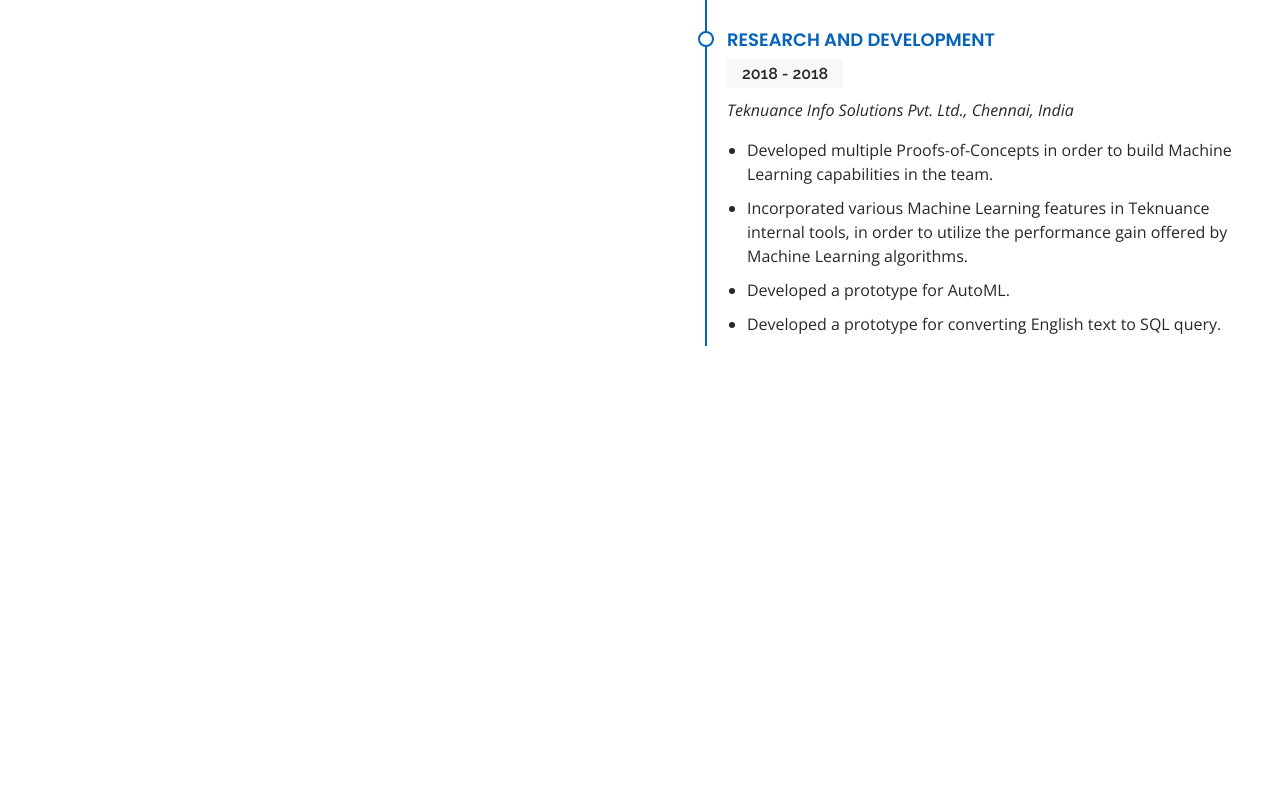
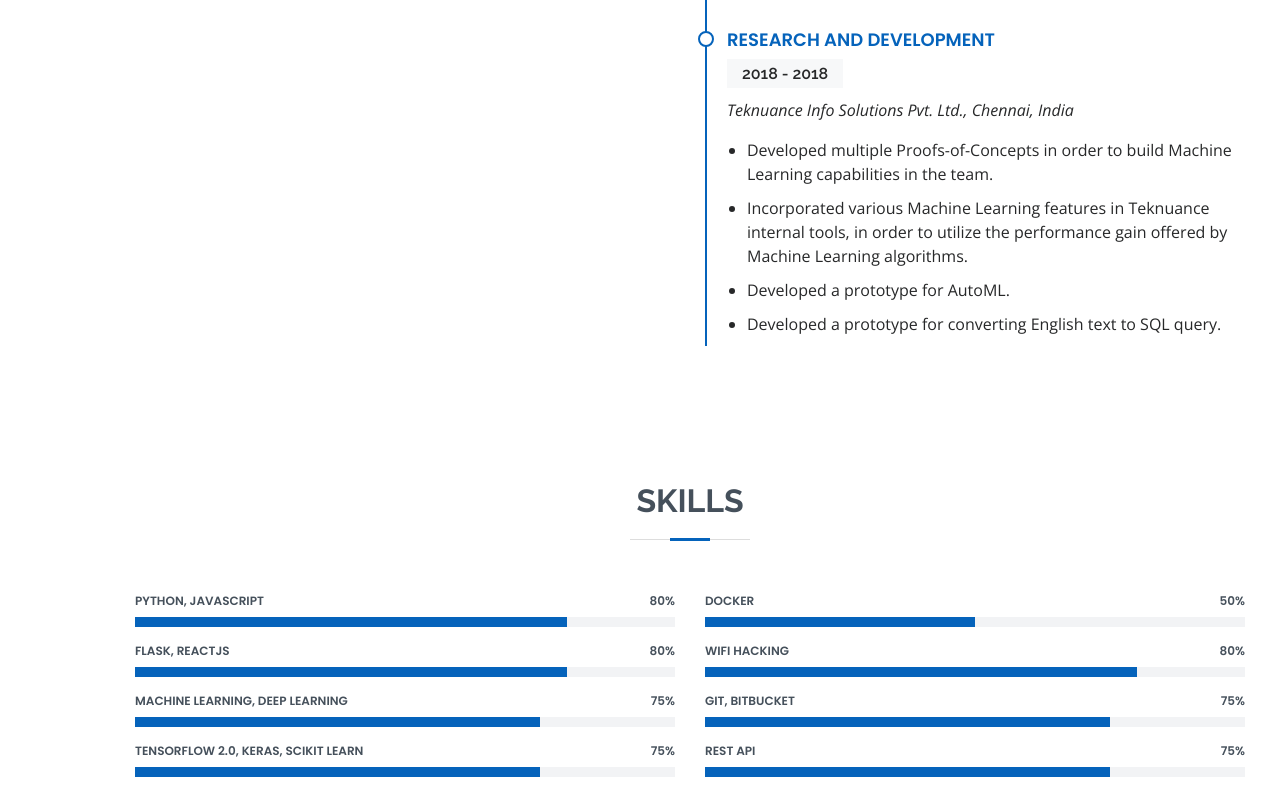
Before and after one commit to Joish/Joish.github.io, a plain HTML site: page index.html in a window 1280 px wide. Shown: the part 2004-2800 px from the top of the page. Before the commit the page ends 2426 px from the top, so only its background shows below. Drawn offline with nearby package versions, Linux system fonts and the light colour scheme.

Commit message:
Finished skill section

```diff
--- a/index.html
+++ b/index.html
@@ -50,6 +50,7 @@
         <li class="active"><a href="#hero"><i class="bx bx-home"></i> <span>Home</span></a></li>
         <li><a href="#about"><i class="bx bx-user"></i> <span>About</span></a></li>
         <li><a href="#resume"><i class="bx bx-file-blank"></i> <span>Resume</span></a></li>
+        <li><a href="#skills"><i class="bx bxs-certification"></i> <span>Skill</span></a></li>
         <!-- <li><a href="#portfolio"><i class="bx bx-book-content"></i> <span>Portfolio</span></a></li> -->
         <!-- <li><a href="#services"><i class="bx bx-server"></i> <span>Services</span></a></li> -->
         <!-- <li><a href="#contact"><i class="bx bx-envelope"></i> <span>Contact</span></a></li>  -->
@@ -213,6 +214,116 @@
     <!-- End Resume Section -->
 
 
+    <!-- ======= Skills Section ======= -->
+    <section id="skills" class="skills section-bg">
+      <div class="container" data-aos="fade-up">
+
+        <div class="section-title">
+          <h2>Skills</h2>
+          <p>
+            <!-- Magnam dolores commodi suscipit. Necessitatibus eius consequatur ex aliquid fuga eum quidem. Sit sint
+            consectetur velit. Quisquam quos quisquam cupiditate. Et nemo qui impedit suscipit alias ea. Quia fugiat sit
+            in iste officiis commodi quidem hic quas.</p> -->
+        </div>
+
+        <div class="row skills-content">
+
+          <div class="col-lg-6">
+
+            <div class="progress">
+              <span class="skill">Python, JavaScript <i class="val">80%</i></span>
+              <div class="progress-bar-wrap">
+                <div class="progress-bar" role="progressbar" aria-valuenow="80" aria-valuemin="0" aria-valuemax="100">
+                </div>
+              </div>
+            </div>
+
+            <div class="progress">
+              <span class="skill">Flask, ReactJS <i class="val">80%</i></span>
+              <div class="progress-bar-wrap">
+                <div class="progress-bar" role="progressbar" aria-valuenow="80" aria-valuemin="0" aria-valuemax="100">
+                </div>
+              </div>
+            </div>
+
+            <div class="progress">
+              <span class="skill">Machine Learning, Deep Learning <i class="val">75%</i></span>
+              <div class="progress-bar-wrap">
+                <div class="progress-bar" role="progressbar" aria-valuenow="75" aria-valuemin="0" aria-valuemax="100">
+                </div>
+              </div>
+            </div>
+
+            <div class="progress">
+              <span class="skill">TensorFlow 2.0, Keras, scikit learn <i class="val">75%</i></span>
+              <div class="progress-bar-wrap">
+                <div class="progress-bar" role="progressbar" aria-valuenow="75" aria-valuemin="0" aria-valuemax="100">
+                </div>
+              </div>
+            </div>
+
+            <div class="progress">
+              <span class="skill">Mongo, MySQL <i class="val">65%</i></span>
+              <div class="progress-bar-wrap">
+                <div class="progress-bar" role="progressbar" aria-valuenow="65" aria-valuemin="0" aria-valuemax="100">
+                </div>
+              </div>
+            </div>
+
+          </div>
+
+          <div class="col-lg-6">
+
+            <div class="progress">
+              <span class="skill">Docker <i class="val">50%</i></span>
+              <div class="progress-bar-wrap">
+                <div class="progress-bar" role="progressbar" aria-valuenow="50" aria-valuemin="0" aria-valuemax="100">
+                </div>
+              </div>
+            </div>
+
+            <div class="progress">
+              <span class="skill">WiFi Hacking <i class="val">80%</i></span>
+              <div class="progress-bar-wrap">
+                <div class="progress-bar" role="progressbar" aria-valuenow="80" aria-valuemin="0" aria-valuemax="100">
+                </div>
+              </div>
+            </div>
+
+            <div class="progress">
+              <span class="skill">Git, Bitbucket<i class="val">75%</i></span>
+              <div class="progress-bar-wrap">
+                <div class="progress-bar" role="progressbar" aria-valuenow="75" aria-valuemin="0" aria-valuemax="100">
+                </div>
+              </div>
+            </div>
+
+            <div class="progress">
+              <span class="skill">Rest API <i class="val">75%</i></span>
+              <div class="progress-bar-wrap">
+                <div class="progress-bar" role="progressbar" aria-valuenow="75" aria-valuemin="0" aria-valuemax="100">
+                </div>
+              </div>
+            </div>
+
+            <div class="progress">
+              <span class="skill">HTML5, CSS, Linux <i class="val">55%</i></span>
+              <div class="progress-bar-wrap">
+                <div class="progress-bar" role="progressbar" aria-valuenow="55" aria-valuemin="0" aria-valuemax="100">
+                </div>
+              </div>
+            </div>
+
+          </div>
+
+        </div>
+
+      </div>
+    </section>
+    <!-- End Skills Section -->
+
+
+
     <!-- ======= Facts Section ======= -->
     <!-- <section id="facts" class="facts">
       <div class="container" data-aos="fade-up">
@@ -264,80 +375,6 @@
     </section> -->
     <!-- End Facts Section -->
 
-    <!-- ======= Skills Section ======= -->
-    <!-- <section id="skills" class="skills section-bg">
-      <div class="container" data-aos="fade-up">
-
-        <div class="section-title">
-          <h2>Skills</h2>
-          <p>Magnam dolores commodi suscipit. Necessitatibus eius consequatur ex aliquid fuga eum quidem. Sit sint
-            consectetur velit. Quisquam quos quisquam cupiditate. Et nemo qui impedit suscipit alias ea. Quia fugiat sit
-            in iste officiis commodi quidem hic quas.</p>
-        </div>
-
-        <div class="row skills-content">
-
-          <div class="col-lg-6">
-
-            <div class="progress">
-              <span class="skill">HTML <i class="val">100%</i></span>
-              <div class="progress-bar-wrap">
-                <div class="progress-bar" role="progressbar" aria-valuenow="100" aria-valuemin="0" aria-valuemax="100">
-                </div>
-              </div>
-            </div>
-
-            <div class="progress">
-              <span class="skill">CSS <i class="val">90%</i></span>
-              <div class="progress-bar-wrap">
-                <div class="progress-bar" role="progressbar" aria-valuenow="90" aria-valuemin="0" aria-valuemax="100">
-                </div>
-              </div>
-            </div>
-
-            <div class="progress">
-              <span class="skill">JavaScript <i class="val">75%</i></span>
-              <div class="progress-bar-wrap">
-                <div class="progress-bar" role="progressbar" aria-valuenow="75" aria-valuemin="0" aria-valuemax="100">
-                </div>
-              </div>
-            </div>
-
-          </div>
-
-          <div class="col-lg-6">
-
-            <div class="progress">
-              <span class="skill">PHP <i class="val">80%</i></span>
-              <div class="progress-bar-wrap">
-                <div class="progress-bar" role="progressbar" aria-valuenow="80" aria-valuemin="0" aria-valuemax="100">
-                </div>
-              </div>
-            </div>
-
-            <div class="progress">
-              <span class="skill">WordPress/CMS <i class="val">90%</i></span>
-              <div class="progress-bar-wrap">
-                <div class="progress-bar" role="progressbar" aria-valuenow="90" aria-valuemin="0" aria-valuemax="100">
-                </div>
-              </div>
-            </div>
-
-            <div class="progress">
-              <span class="skill">Photoshop <i class="val">55%</i></span>
-              <div class="progress-bar-wrap">
-                <div class="progress-bar" role="progressbar" aria-valuenow="55" aria-valuemin="0" aria-valuemax="100">
-                </div>
-              </div>
-            </div>
-
-          </div>
-
-        </div>
-
-      </div>
-    </section> -->
-    <!-- End Skills Section -->
 
 
     <!-- ======= Portfolio Section ======= -->
```
